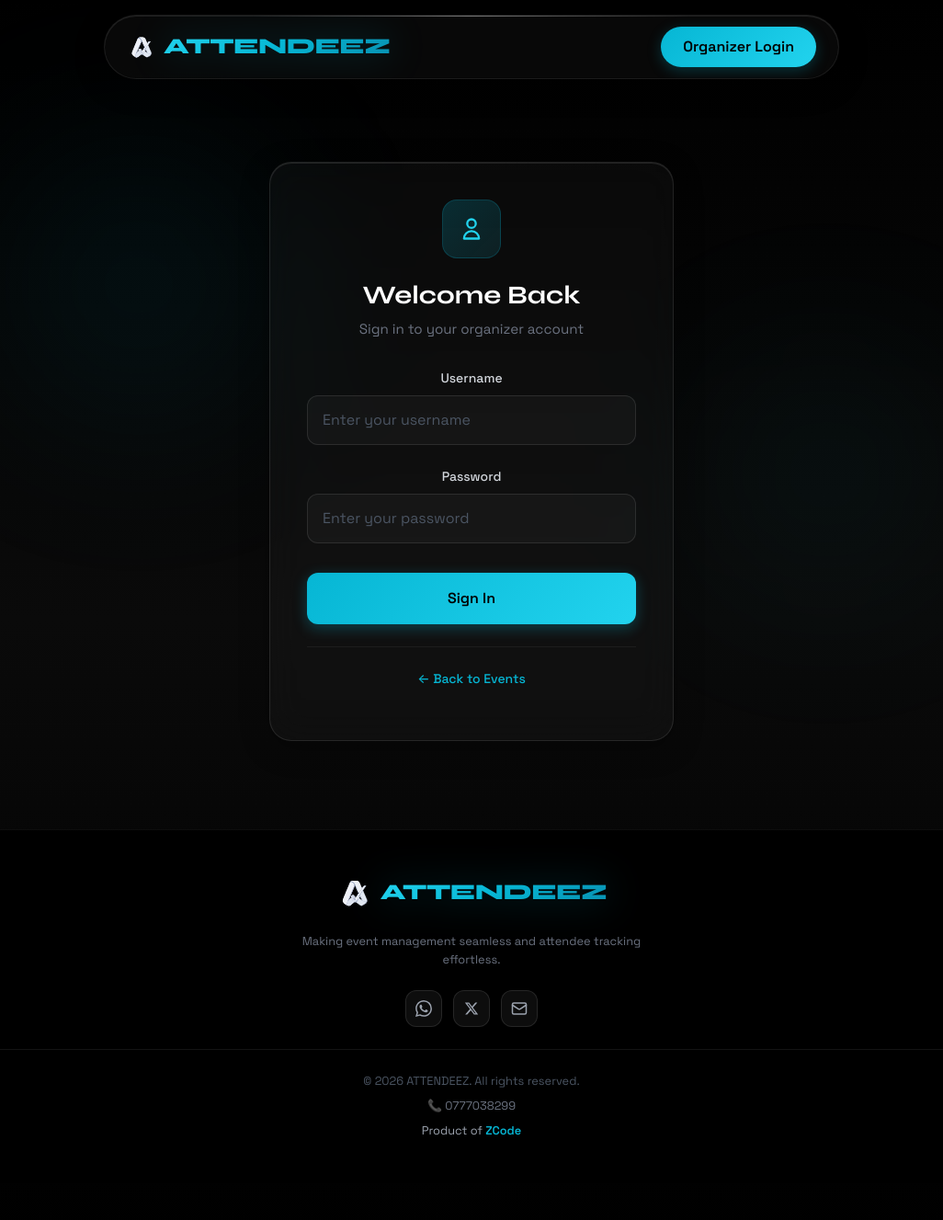
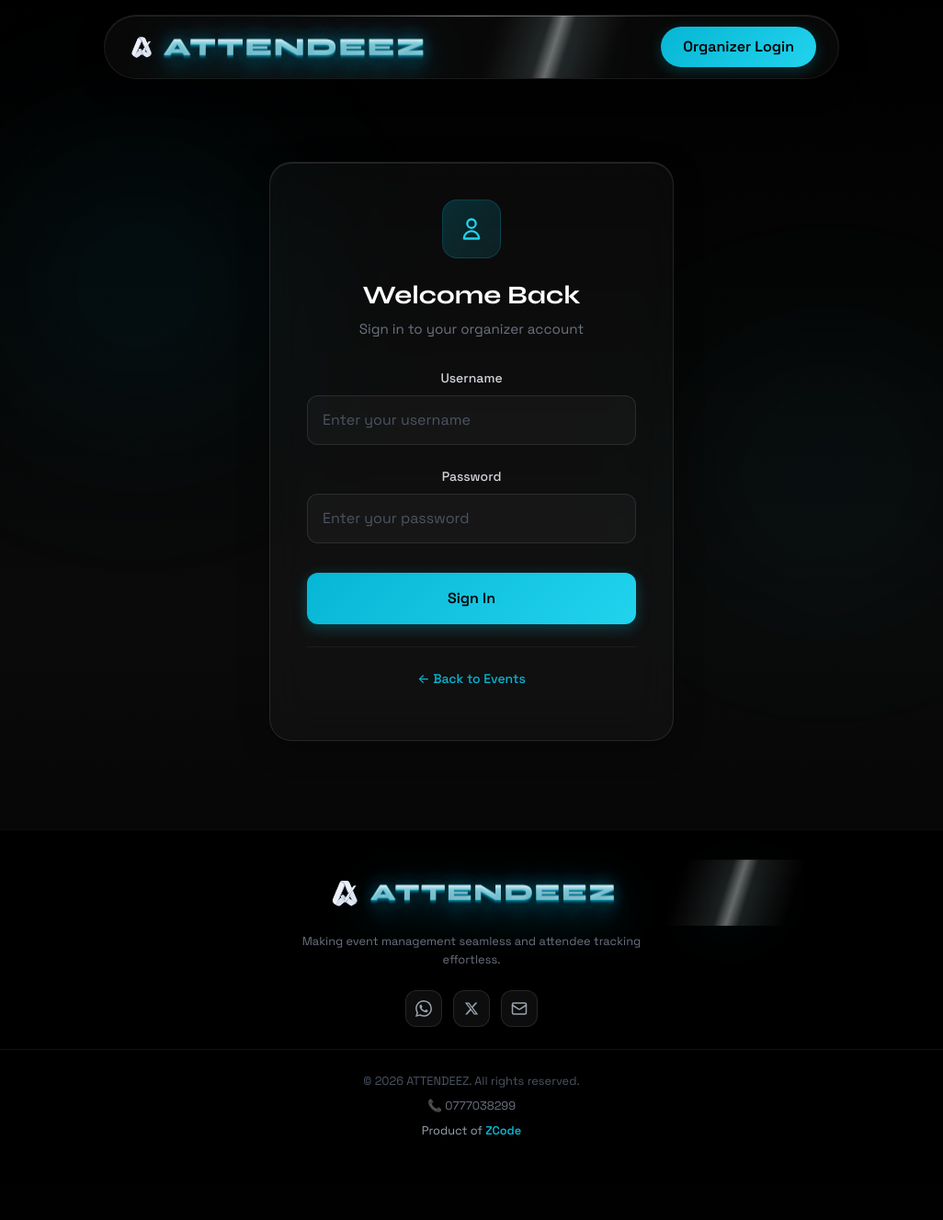
Before and after one commit to opaki25/attendeez, a Flask app: a page that uses templates/base.html in a window 1280 px wide. Shown: the top 1327 px of the page at 92% size, without its empty margins (127-1153 px from the left). Run offline with Flask 3, Linux system fonts and the light colour scheme; some libraries are stand-ins or nearby versions.

Commit message:
Add stunning 3D glass effect to ATTENDEEZ logo with animations

```diff
--- a/templates/base.html
+++ b/templates/base.html
@@ -27,13 +27,104 @@
             .brand-name {
                 font-family: 'Syne', sans-serif;
                 font-weight: 800;
-                background: linear-gradient(135deg, #22d3ee 0%, #06b6d4 50%, #0891b2 100%);
+                font-size: 1.6rem;
+                letter-spacing: 0.08em;
+                position: relative;
+                display: inline-block;
+                color: transparent;
+                background: linear-gradient(
+                    180deg,
+                    rgba(255, 255, 255, 0.95) 0%,
+                    rgba(200, 240, 255, 0.9) 25%,
+                    rgba(6, 182, 212, 0.85) 50%,
+                    rgba(8, 145, 178, 0.9) 75%,
+                    rgba(6, 182, 212, 0.95) 100%
+                );
                 -webkit-background-clip: text;
-                -webkit-text-fill-color: transparent;
                 background-clip: text;
-                filter: drop-shadow(0 0 20px rgba(6, 182, 212, 0.3));
-                font-size: 1.5rem;
-                letter-spacing: -0.02em;
+                text-shadow:
+                    /* 3D depth layers */
+                    0 1px 0 rgba(255, 255, 255, 0.4),
+                    0 2px 0 rgba(6, 182, 212, 0.3),
+                    0 3px 0 rgba(8, 145, 178, 0.25),
+                    0 4px 0 rgba(6, 109, 128, 0.2),
+                    0 5px 0 rgba(0, 80, 100, 0.15),
+                    0 6px 0 rgba(0, 60, 80, 0.1),
+                    /* Soft shadow */
+                    0 8px 15px rgba(0, 0, 0, 0.4),
+                    0 12px 25px rgba(6, 182, 212, 0.2),
+                    /* Glow effect */
+                    0 0 20px rgba(6, 182, 212, 0.3),
+                    0 0 40px rgba(6, 182, 212, 0.15);
+                transform: perspective(500px) rotateX(5deg);
+                transform-style: preserve-3d;
+                animation: glassFloat 6s ease-in-out infinite;
+            }
+
+            /* Glass reflection overlay */
+            .brand-name::before {
+                content: 'ATTENDEEZ';
+                position: absolute;
+                top: 0;
+                left: 0;
+                background: linear-gradient(
+                    180deg,
+                    rgba(255, 255, 255, 0.9) 0%,
+                    rgba(255, 255, 255, 0.6) 30%,
+                    transparent 60%
+                );
+                -webkit-background-clip: text;
+                background-clip: text;
+                color: transparent;
+                z-index: 1;
+                pointer-events: none;
+            }
+
+            /* Shine sweep animation */
+            .brand-name::after {
+                content: '';
+                position: absolute;
+                top: -50%;
+                left: -100%;
+                width: 50%;
+                height: 200%;
+                background: linear-gradient(
+                    90deg,
+                    transparent 0%,
+                    rgba(255, 255, 255, 0.1) 40%,
+                    rgba(255, 255, 255, 0.4) 50%,
+                    rgba(255, 255, 255, 0.1) 60%,
+                    transparent 100%
+                );
+                transform: skewX(-20deg);
+                animation: glassSweep 4s ease-in-out infinite;
+                pointer-events: none;
+            }
+
+            @keyframes glassFloat {
+                0%, 100% {
+                    transform: perspective(500px) rotateX(5deg) translateY(0);
+                    filter: drop-shadow(0 8px 20px rgba(6, 182, 212, 0.25));
+                }
+                50% {
+                    transform: perspective(500px) rotateX(3deg) translateY(-2px);
+                    filter: drop-shadow(0 12px 30px rgba(6, 182, 212, 0.35));
+                }
+            }
+
+            @keyframes glassSweep {
+                0% { left: -100%; opacity: 0; }
+                20% { opacity: 1; }
+                80% { opacity: 1; }
+                100% { left: 200%; opacity: 0; }
+            }
+
+            /* Hover effect for extra interactivity */
+            .brand-name:hover {
+                animation-play-state: paused;
+                transform: perspective(500px) rotateX(0deg) scale(1.02);
+                filter: drop-shadow(0 15px 35px rgba(6, 182, 212, 0.4));
+                transition: all 0.3s ease;
             }
             .site-header {
                 position: fixed;
```
